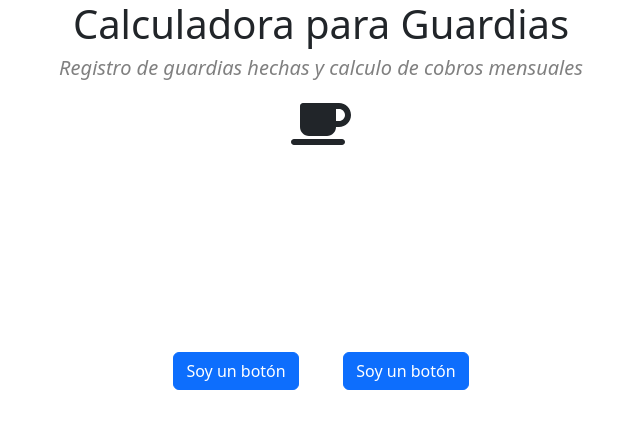
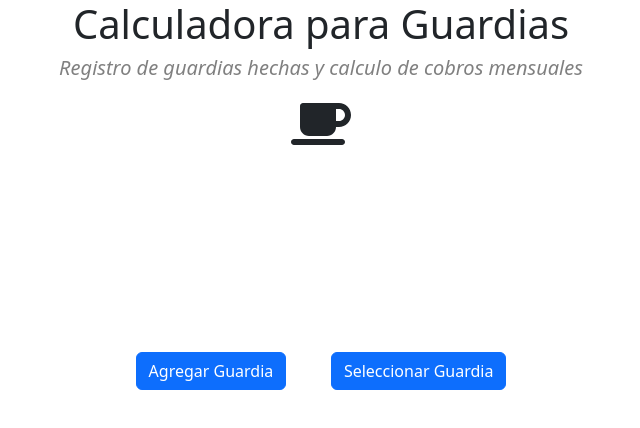
Before and after one commit to diegorus92/CalculadoraSueldoGuardias, an Angular app in the folder CalculoGananciaGuardia/: page / in a window 1280 px wide. Shown: the top 428 px of the page, without its empty margins (319-959 px from the left). Built offline with nearby package versions, Linux system fonts and the light colour scheme.

Commit message:
agregado de botones

```diff
--- a/CalculoGananciaGuardia/src/app/componentes/acceso-principal/acceso-principal.component.html
+++ b/CalculoGananciaGuardia/src/app/componentes/acceso-principal/acceso-principal.component.html
@@ -5,6 +5,11 @@
 </div>
 
 <div class="container-sm botones">
-    <app-boton></app-boton>
-    <app-boton></app-boton>
+    <app-boton
+        [nombreBoton]="botonAgregarGuardia"
+        ></app-boton>
+
+    <app-boton
+        [nombreBoton]="botonSeleccionarGuardia"
+        ></app-boton>
 </div>
--- a/CalculoGananciaGuardia/src/app/componentes/acceso-principal/acceso-principal.component.ts
+++ b/CalculoGananciaGuardia/src/app/componentes/acceso-principal/acceso-principal.component.ts
@@ -10,6 +10,8 @@ export class AccesoPrincipalComponent implements OnInit {
 
   titulo: String = "Calculadora para Guardias";
   subtitulo: String = "Registro de guardias hechas y calculo de cobros mensuales";
+  botonAgregarGuardia: String= "Agregar Guardia";
+  botonSeleccionarGuardia: String = "Seleccionar Guardia";
 
   iconoCafe = faCoffee;
 
--- a/CalculoGananciaGuardia/src/app/componentes/boton/boton.component.html
+++ b/CalculoGananciaGuardia/src/app/componentes/boton/boton.component.html
@@ -1 +1,3 @@
-<button type="button" class="btn btn-primary">Soy un botón</button>
+<button type="button" class="btn btn-primary"
+    (click)="toogleButton()"
+>{{nombreBoton}}</button>
--- a/CalculoGananciaGuardia/src/app/componentes/boton/boton.component.ts
+++ b/CalculoGananciaGuardia/src/app/componentes/boton/boton.component.ts
@@ -1,4 +1,4 @@
-import { Component, OnInit } from '@angular/core';
+import { Component, OnInit, Input } from '@angular/core';
 
 @Component({
   selector: 'app-boton',
@@ -7,9 +7,16 @@ import { Component, OnInit } from '@angular/core';
 })
 export class BotonComponent implements OnInit {
 
+  @Input()nombreBoton!: String;
+  activado: boolean = false;
   constructor() { }
 
   ngOnInit(): void {
   }
 
+  toogleButton():void{
+    console.log("Presionado: "+this.nombreBoton);
+    this.activado = !this.activado;
+    console.log("Activado?: ", this.activado);
+  }
 }
```
